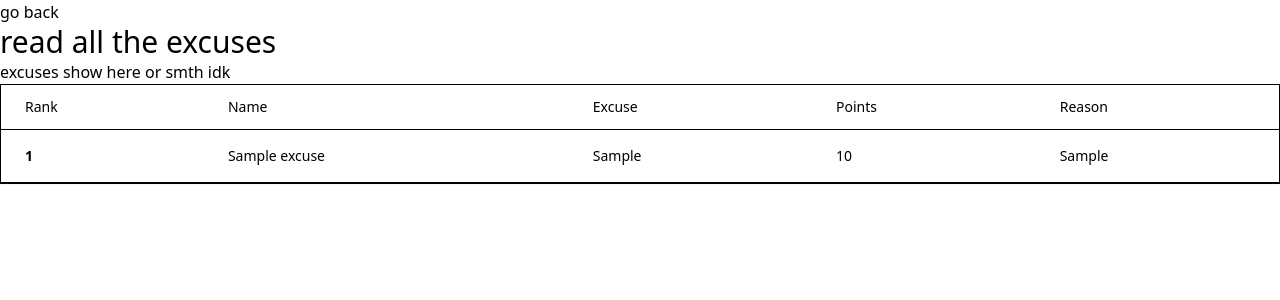
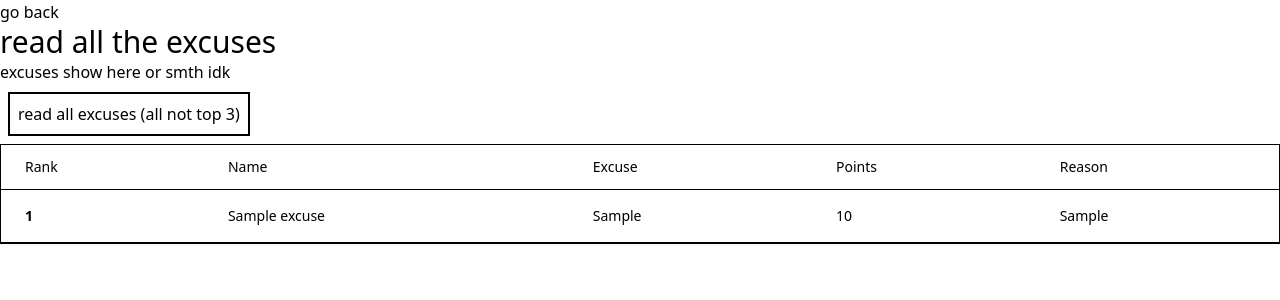
Before and after one commit to rudranshgoel1/donteatthatfrog, a Flask app: page /read in a window 1280 px wide. Shown: the top 300 px of the page. Run offline with Flask 3, Linux system fonts and the light colour scheme; tables that the repository leaves empty hold one stand-in row (values such as "Sample post"); some libraries are stand-ins or nearby versions.

Commit message:
read all excuses

```diff
--- a/app.py
+++ b/app.py
@@ -50,6 +50,11 @@ with app.app_context():
 
 def get_excuses():
     excuses = Excuses.query.filter_by().order_by(Excuses.points.desc()).limit(3).all()
+    return excuses
+
+def get_all_excuses():
+    excuses = Excuses.query.filter_by().order_by(Excuses.points.desc()).all()
+    print(excuses)
     return excuses
 
 
@@ -127,7 +132,7 @@ def home():
 
 
 @app.route("/add", methods=["POST", "GET"])
-@limiter.limit("3 per day")
+@limiter.limit("10 per day")
 def add():
     if request.method == "GET":
         return render_template("addexcuse.html")
@@ -160,6 +165,12 @@ def read():
     print(ranked)
     return render_template("allexcuses.html", excuses=excuses, ranked=ranked)
 
+@app.route("/all")
+def readall():
+    excuses = get_all_excuses()
+    ranked = list(enumerate(excuses, start=1))
+    print(ranked)
+    return render_template("allexcuses.html", excuses=excuses, ranked=ranked)
 
 # admin routes ---------------------------------------------------------
 
--- a/templates/allexcuses.html
+++ b/templates/allexcuses.html
@@ -14,6 +14,7 @@
         <ul>
             <li>excuses show here or smth idk</li>
         </ul>
+        <button class="border-2 mx-2 my-2 p-2"><a href="/all">read all excuses (all not top 3)</a></button>
         <div class="">
             <div
                 class="relative overflow-x-auto bg-neutral-primary-soft shadow-xs rounded-base border border-default">
```
